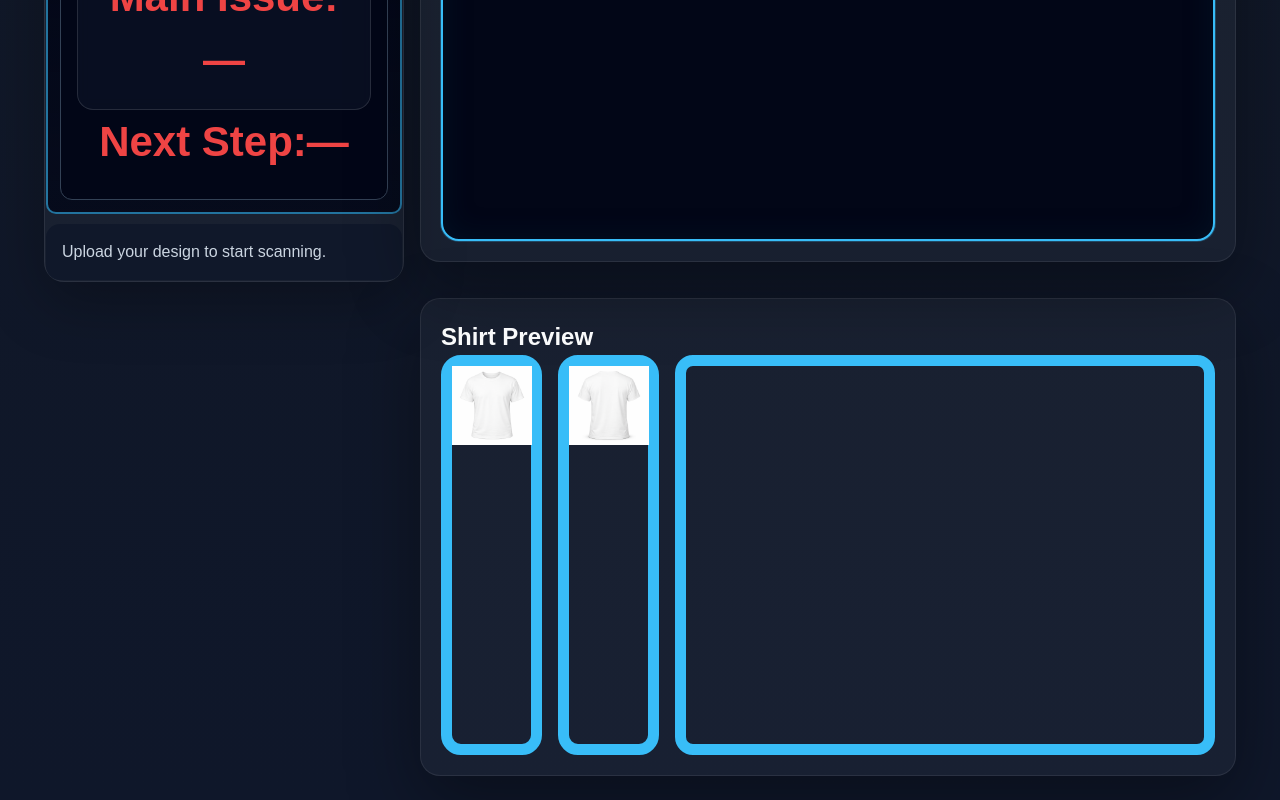
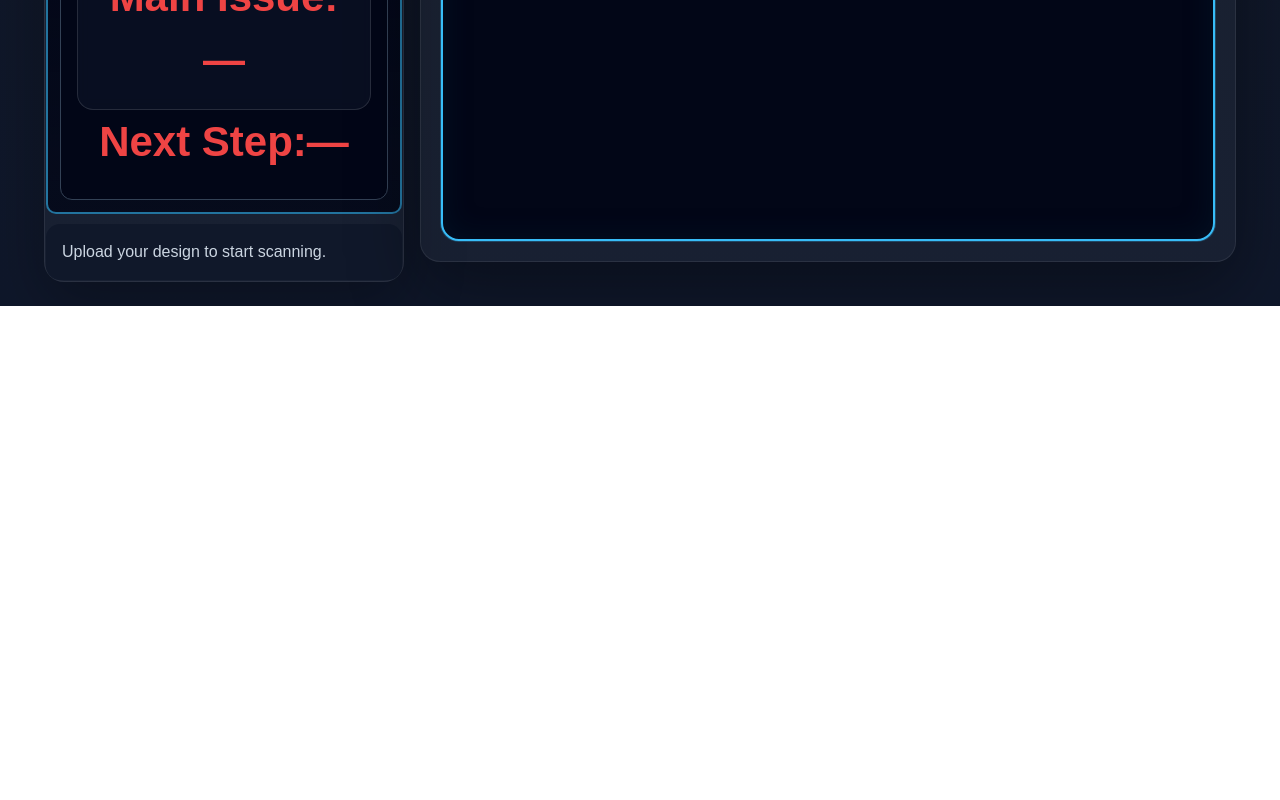
Before and after one commit to noobmacker-creator/pod-design-checker, a Next.js app: page / in a window 1280 px wide. Shown: the part 1173-1973 px from the top of the page. After the commit the page ends 1479 px from the top, so only its background shows below. Built offline with nearby package versions, Linux system fonts and the light colour scheme.

Commit message:
remove duplicate static shirt preview reminder

```diff
--- a/app/page.tsx
+++ b/app/page.tsx
@@ -1900,55 +1900,6 @@ justifyContent: 'center',
             </div>
           </div>
         </div>
-        <div
-  style={{
-    width: 'calc(100% - 376px)',
-    marginTop: 16,
-    marginLeft: 376,
-    border: '1px solid rgba(255,255,255,0.08)',
-    borderRadius: 20,
-    padding: 20,
-    background: 'rgba(255,255,255,0.04)',
-    boxShadow: '0 25px 70px rgba(0,0,0,0.35)',
-  }}
->
-  <h2 style={{ margin: 0, fontSize: 24, fontWeight: 800 }}>
-    Shirt Preview
-  </h2>
-
-  <div
-  style={{
-    display: 'grid',
-    gridTemplateColumns: '1fr 1fr 540px',
-    gap: 16,
-    marginTop: 0,
-  }}
->
-<div style={{ height: 400, border: '11px solid #38bdf8', borderRadius: 20 }}>
-  <img
-    src="/mockups/shirt-front.png"
-    style={{
-      maxWidth: '101.05%',
-      maxHeight: '101.05%',
-      objectFit: 'contain',
-    }}
-  />
-</div>
-
-<div style={{ height: 400, border: '11px solid #38bdf8', borderRadius: 20 }}>
-  <img
-    src="/mockups/shirt-back.png"
-    style={{
-      maxWidth: '101.05%',
-      maxHeight: '101.05%',
-      objectFit: 'contain',
-    }}
-  />
-</div>
-
-  <div style={{ height: 400, border: '11px solid #38bdf8', borderRadius: 18 }} />
-</div>
-</div>
 
       <canvas ref={analysisCanvasRef} style={{ display: 'none' }} />
       </div>
```
Also changed, not shown: 1 other file (tests, documents, lock files or other folders).
